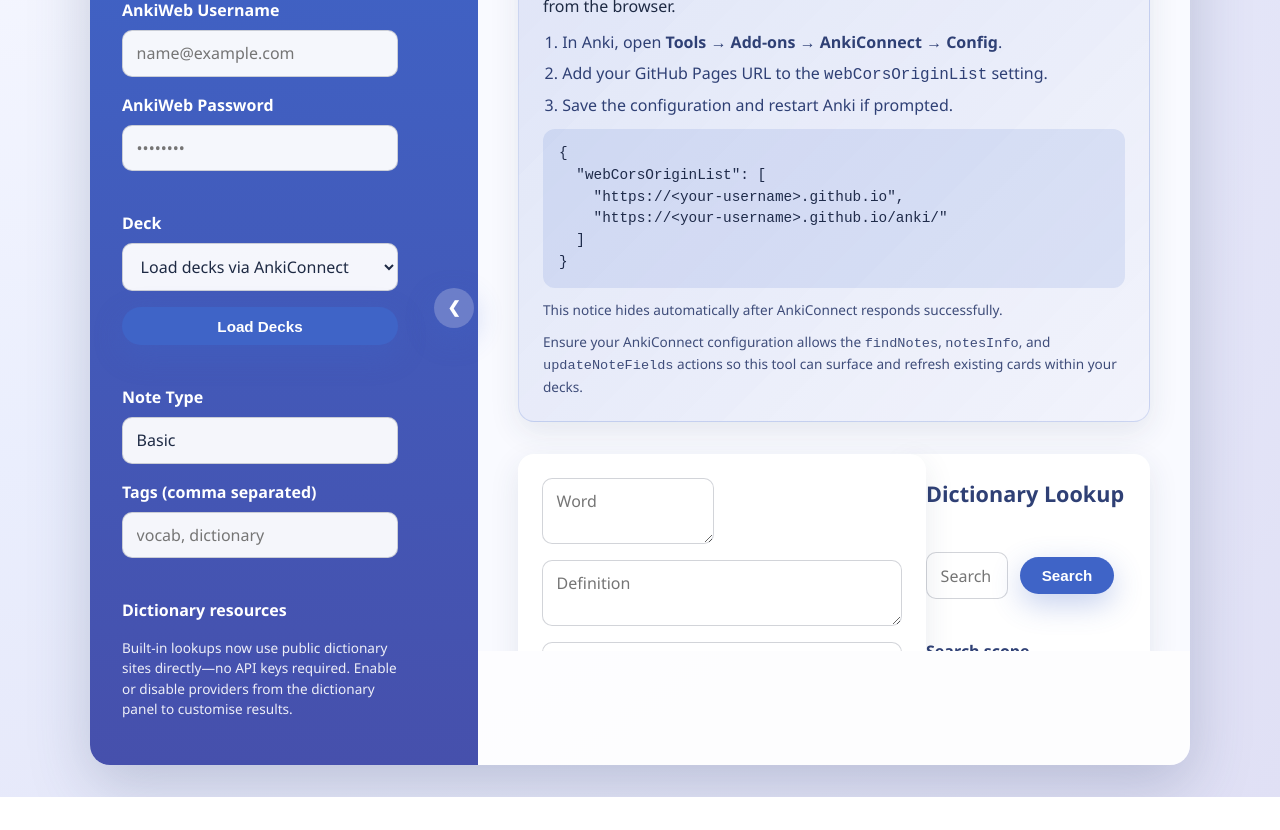
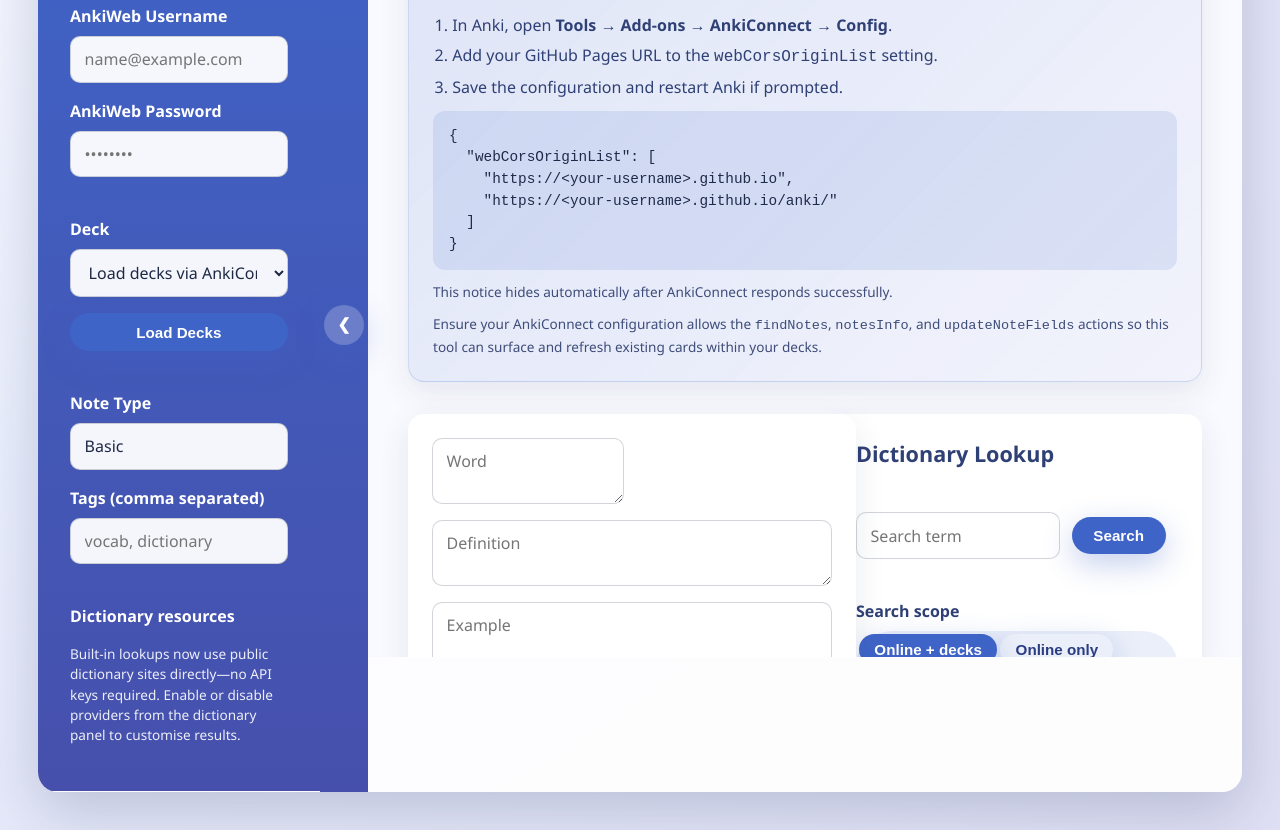
Before and after one commit to audiophrases/anki, a website: page index.html in a window 1280 px wide. Shown: the part 181-1011 px from the top of the page. Before the commit the page ends 978 px from the top, so only its background shows below. Drawn offline with Linux system fonts and the light colour scheme.

Commit message:
Improve responsive layout for workspace

```diff
--- a/index.html
+++ b/index.html
@@ -14,14 +14,13 @@
 
     body {
       margin: 0;
-      padding: 0;
+      padding: clamp(1.5rem, 3vw, 3rem);
       background: radial-gradient(circle at top left, #f7f8ff, #eaeefd 40%, #e0e0f5);
       min-height: 100vh;
       color: #1e2a44;
       display: flex;
       justify-content: center;
       align-items: flex-start;
-      padding: 2rem;
       box-sizing: border-box;
     }
 
@@ -29,10 +28,9 @@
       background: rgba(255, 255, 255, 0.92);
       box-shadow: 0 20px 60px rgba(58, 75, 115, 0.25);
       border-radius: 20px;
-      max-width: 1100px;
-      width: 100%;
+      width: min(95vw, 1500px);
       display: grid;
-      grid-template-columns: minmax(280px, 340px) minmax(2.5rem, 3rem) 1fr;
+      grid-template-columns: clamp(260px, 24vw, 360px) minmax(2.5rem, 3rem) minmax(0, 1fr);
       overflow: hidden;
       position: relative;
       transition: grid-template-columns 0.3s ease;
@@ -214,6 +212,10 @@
       gap: 1.5rem;
       min-height: 0;
       flex: 1 1 auto;
+      grid-template-columns: minmax(0, 1fr);
+      grid-template-areas:
+        "note"
+        "dictionary";
     }
 
     .dictionary-workspace > .panel {
@@ -225,6 +227,7 @@
       flex-direction: column;
       gap: 1.5rem;
       min-height: 0;
+      grid-area: dictionary;
     }
 
     #dictionary-panel .dictionary-results {
@@ -237,6 +240,7 @@
       display: flex;
       flex-direction: column;
       gap: 1.5rem;
+      grid-area: note;
     }
 
     .note-grid {
@@ -278,27 +282,37 @@
     }
 
     @media (orientation: landscape) {
+      #dictionary-panel .dictionary-results {
+        padding-right: 0.25rem;
+      }
+    }
+
+    #note-panel {
+      width: 100%;
+    }
+
+    @media (min-width: 1200px) {
+      .app {
+        grid-template-columns: clamp(280px, 22vw, 380px) minmax(2.5rem, 3rem) minmax(0, 1fr);
+      }
+
       .dictionary-workspace {
-        grid-template-columns: minmax(260px, 360px) minmax(0, 1fr);
-        align-items: stretch;
+        grid-template-columns: minmax(320px, 400px) minmax(0, 1fr);
+        grid-template-areas: "note dictionary";
+        align-items: start;
         grid-auto-rows: minmax(0, 1fr);
+      }
+
+      #note-panel {
+        position: sticky;
+        top: clamp(1.5rem, 3vw, 3rem);
+        align-self: flex-start;
       }
 
       #dictionary-panel {
         overflow: hidden;
         height: 100%;
       }
-
-      #dictionary-panel .dictionary-results {
-        padding-right: 0.25rem;
-      }
-    }
-
-    #note-panel {
-      position: sticky;
-      top: 2rem;
-      align-self: flex-start;
-      width: 100%;
     }
 
     .setup-notice {
```
